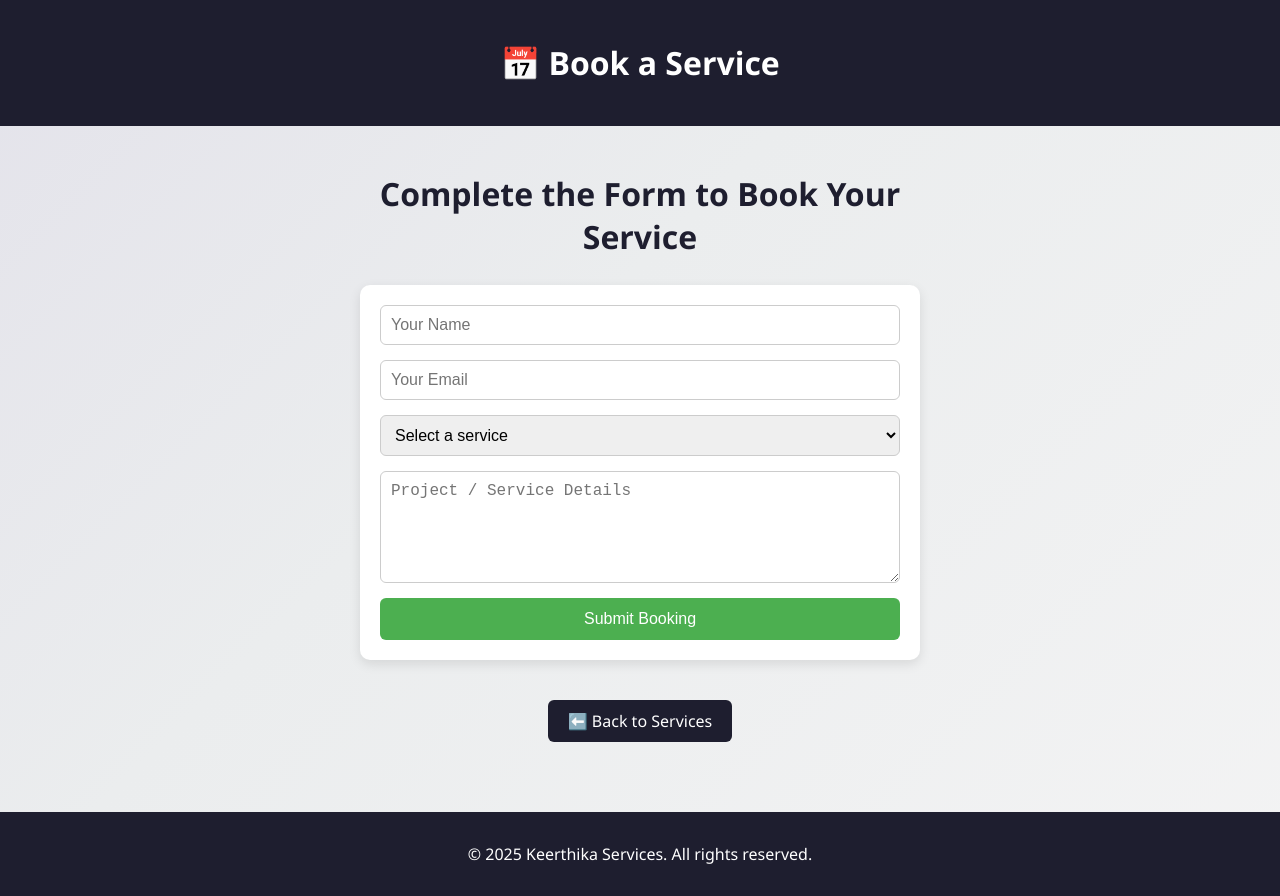
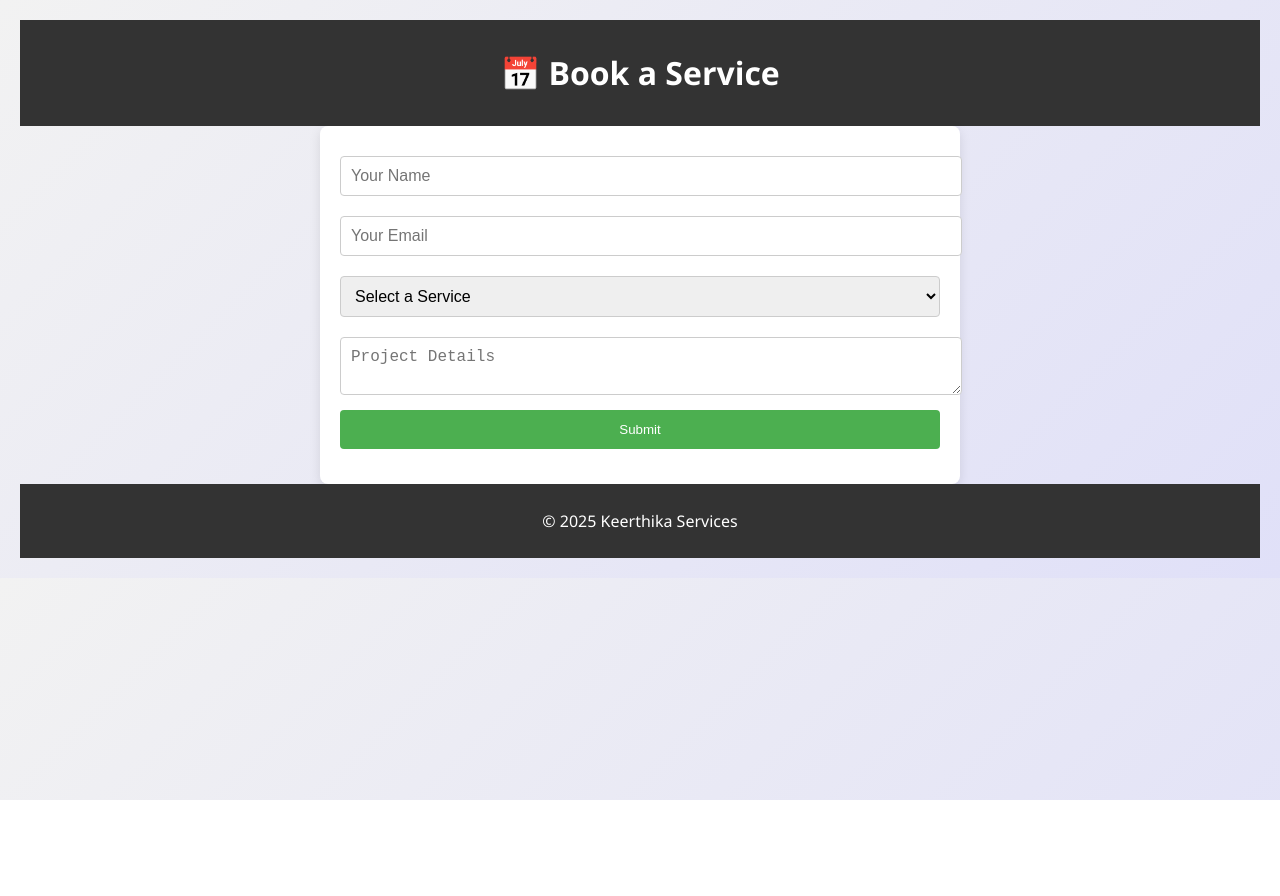
Before and after one commit to KeerthikaSivan/keerthitrendz, a website: page book.html in a window 1280 px wide. After the commit the page ends 800 px from the top, so only its background shows below. Drawn offline with Linux system fonts and the light colour scheme.

Commit message:
Update book.html

```diff
--- a/book.html
+++ b/book.html
@@ -6,205 +6,99 @@
   <title>Book a Service</title>
   <style>
     body {
-      font-family: 'Segoe UI', Tahoma, Geneva, Verdana, sans-serif;
-      background: linear-gradient(-45deg, #fdfbfb, #ebedee, #d3cce3, #e9e4f0);
-      background-size: 400% 400%;
-      animation: gradientBG 15s ease infinite, fadeInBody 1s ease-in-out;
+      font-family: 'Segoe UI', sans-serif;
       margin: 0;
-      padding: 0;
+      background: linear-gradient(135deg, #f2f2f2, #e0e0f8);
+      padding: 20px;
     }
-
-    @keyframes gradientBG {
-      0% {background-position: 0% 50%;}
-      50% {background-position: 100% 50%;}
-      100% {background-position: 0% 50%;}
+    header, footer {
+      text-align: center;
+      background-color: #333;
+      color: white;
+      padding: 10px 0;
     }
-
-    @keyframes fadeInBody {
-      from { opacity: 0; transform: translateY(20px); }
-      to { opacity: 1; transform: translateY(0); }
-    }
-
-    header {
-      background-color: #1e1e2f;
-      color: #fff;
-      padding: 20px;
-      text-align: center;
-    }
-
-    section {
-      padding: 20px;
-      max-width: 90%;
-      width: 100%;
+    form {
+      max-width: 600px;
       margin: auto;
-      box-sizing: border-box;
-    }
-
-    h2 {
-      color: #1e1e2f;
-      text-align: center;
-      font-size: 1.5rem;
-    }
-
-    form {
-      display: flex;
-      flex-direction: column;
-      gap: 15px;
-      animation: fadeInBody 1.2s ease;
       background: white;
       padding: 20px;
-      border-radius: 10px;
+      border-radius: 8px;
       box-shadow: 0 4px 12px rgba(0,0,0,0.1);
     }
-
     input, select, textarea {
+      width: 100%;
+      margin: 10px 0;
       padding: 10px;
+      font-size: 1rem;
       border: 1px solid #ccc;
-      border-radius: 6px;
-      font-size: 1rem;
-      width: 100%;
-      box-sizing: border-box;
+      border-radius: 4px;
     }
-
     button {
       background-color: #4caf50;
       color: white;
       padding: 12px;
       border: none;
-      border-radius: 6px;
+      border-radius: 4px;
       cursor: pointer;
-      font-size: 1rem;
-      transition: background-color 0.3s ease;
+      width: 100%;
     }
-
-    button:hover {
-      background-color: #2e7d32;
-    }
-
-    .btn-container {
-      text-align: center;
-      margin-top: 30px;
-    }
-
-    .btn {
-      background-color: #1e1e2f;
-      color: white;
-      padding: 10px 20px;
-      border-radius: 6px;
-      text-decoration: none;
-      margin: 10px;
-      display: inline-block;
-    }
-
-    footer {
-      background-color: #1e1e2f;
-      color: white;
-      text-align: center;
-      padding: 15px 0;
-      margin-top: 40px;
-    }
-
-    .spinner {
-      display: none;
-      margin: 20px auto;
-      border: 4px solid #f3f3f3;
-      border-top: 4px solid #4caf50;
-      border-radius: 50%;
-      width: 30px;
-      height: 30px;
-      animation: spin 1s linear infinite;
-    }
-
-    @keyframes spin {
-      0% { transform: rotate(0deg); }
-      100% { transform: rotate(360deg); }
-    }
-
     .status-message {
       text-align: center;
-      margin-top: 20px;
+      margin-top: 15px;
       font-weight: bold;
-    }
-
-    @media (min-width: 768px) {
-      section {
-        max-width: 600px;
-      }
-
-      h2 {
-        font-size: 2rem;
-      }
     }
   </style>
 </head>
 <body>
-  <header>
-    <h1>📅 Book a Service</h1>
-  </header>
 
-  <section>
-    <h2>Complete the Form to Book Your Service</h2>
-    <form id="bookServiceForm">
+  <header><h1>📅 Book a Service</h1></header>
+
+  <form id="bookingForm">
     <input type="text" name="name" placeholder="Your Name" required />
     <input type="email" name="email" placeholder="Your Email" required />
     <select name="service" required>
-        <option value="" disabled selected>Select a service</option>
+      <option value="">Select a Service</option>
       <option value="Web Development">Web Development</option>
       <option value="Data Analysis">Data Analysis</option>
       <option value="AI Tools">AI Tools</option>
       <option value="Python Projects">Python Projects</option>
-        <option value="College Projects">College Projects</option>
-        <option value="Workshops">Workshops</option>
     </select>
-      <textarea name="details" placeholder="Project / Service Details" rows="5" required></textarea>
-      <button type="submit">Submit Booking</button>
+    <textarea name="details" placeholder="Project Details" required></textarea>
+    <button type="submit">Submit</button>
+    <div class="status-message" id="statusMsg"></div>
   </form>
 
-    <div class="spinner" id="spinner"></div>
-    <p class="status-message" id="statusMsg"></p>
-
-    <div class="btn-container">
-      <a href="services.html" class="btn">⬅️ Back to Services</a>
-    </div>
-  </section>
-
-  <footer>
-    <p>&copy; 2025 Keerthika Services. All rights reserved.</p>
-  </footer>
+  <footer><p>&copy; 2025 Keerthika Services</p></footer>
 
   <script>
-    const form = document.getElementById('bookServiceForm');
-    const spinner = document.getElementById('spinner');
+    const form = document.getElementById('bookingForm');
     const statusMsg = document.getElementById('statusMsg');
 
     form.addEventListener('submit', async function (e) {
       e.preventDefault();
-      statusMsg.textContent = '';
-      spinner.style.display = 'block';
+      statusMsg.textContent = 'Submitting...';
 
       const formData = new FormData(form);
       const data = Object.fromEntries(formData.entries());
 
       try {
-        const response = await fetch('http://localhost:3000/book-service', {
-          // 🔁 CHANGE THIS to your live URL when deploying (e.g. https://your-backend.onrender.com/book-service)
+        const response = await fetch('http://YOUR_LOCAL_IP:3000/book-service', {
           method: 'POST',
           headers: { 'Content-Type': 'application/json' },
           body: JSON.stringify(data)
         });
 
         const result = await response.json();
-        spinner.style.display = 'none';
         statusMsg.textContent = result.message || "✅ Successfully submitted!";
         statusMsg.style.color = 'green';
         form.reset();
       } catch (error) {
-        spinner.style.display = 'none';
-        statusMsg.textContent = '❌ Failed to submit. Please try again.';
+        console.error(error);
+        statusMsg.textContent = "❌ Submission failed.";
         statusMsg.style.color = 'red';
-        console.error("Error:", error);
       }
     });
   </script>
+
 </body>
 </html>
```
Lines whose indentation alone changed are shown as unchanged.
